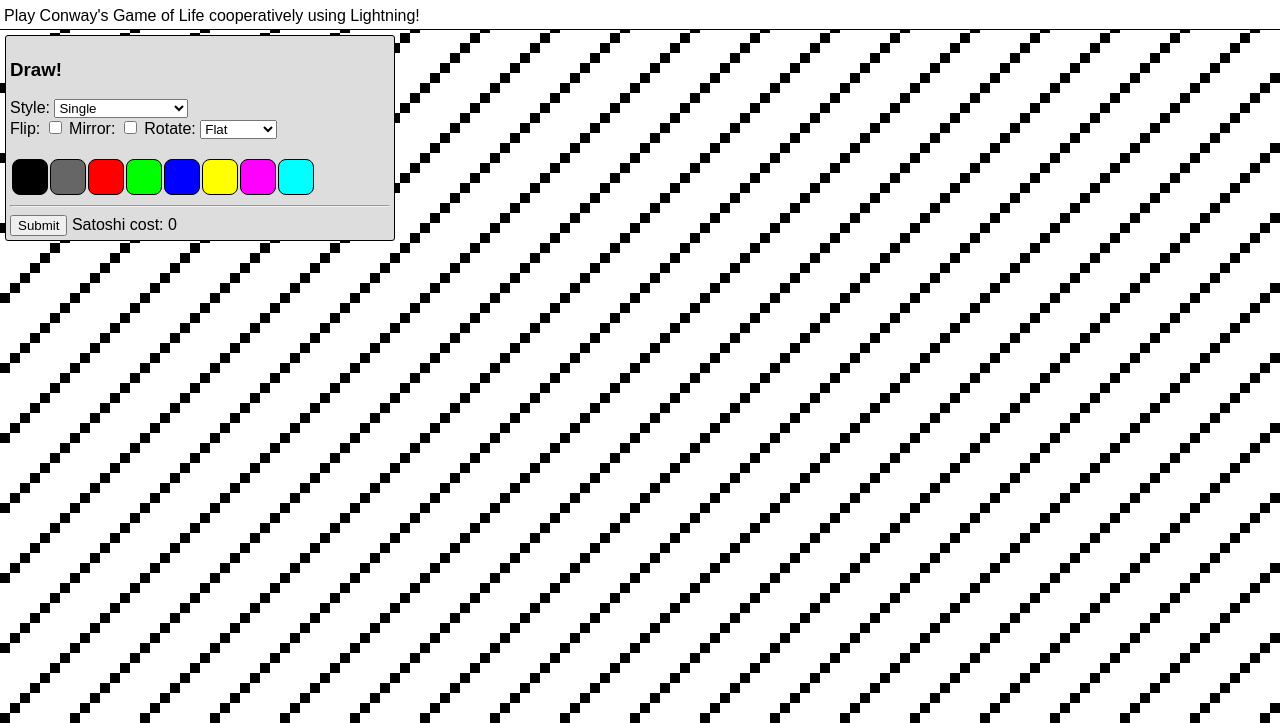
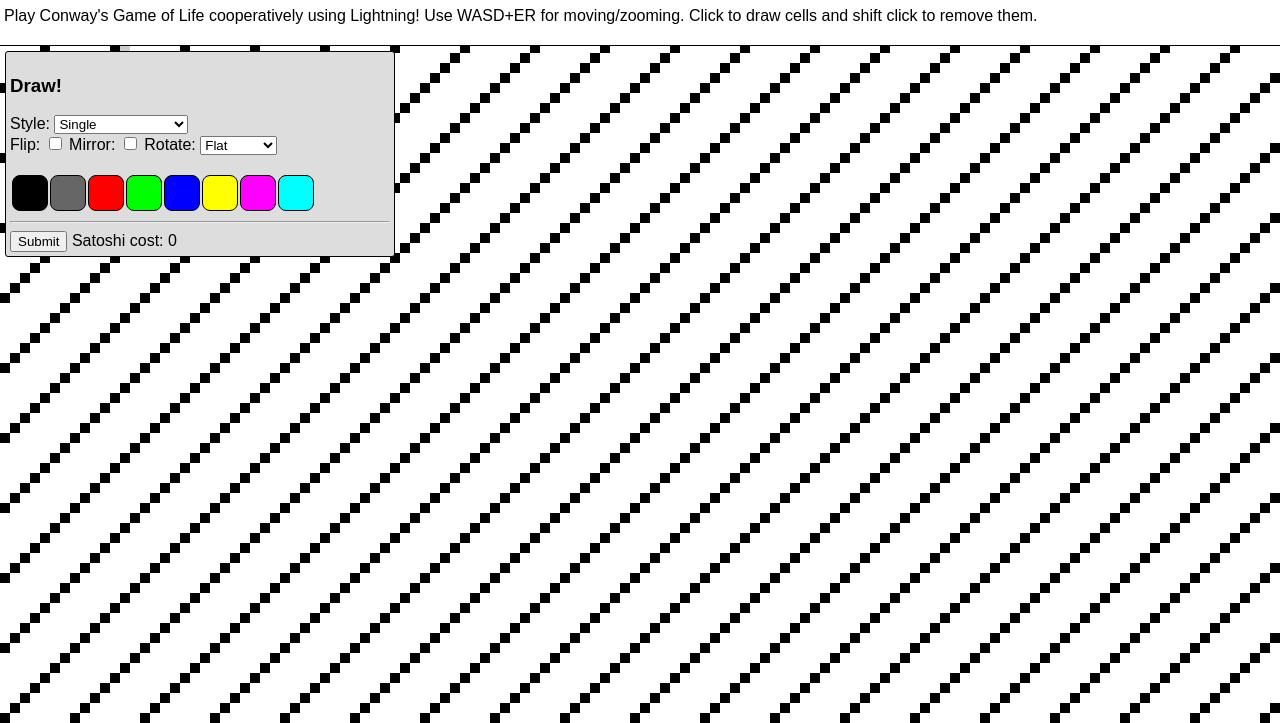
Before and after one commit to delbonis/conways.place, a plain HTML site: page static/index.html in a window 1280 px wide. Shown: the part 77-800 px from the top of the page. Drawn offline with Linux system fonts and the light colour scheme.

Commit message:
Added more text to header bar.

```diff
--- a/static/index.html
+++ b/static/index.html
@@ -48,7 +48,16 @@
 		<div id="overlay">
 			<div id="heading">
 				<h1>conways.place</h1>
-				Play Conway's Game of Life cooperatively using Lightning!
+				<p>
+					Play Conway's Game of Life cooperatively using Lightning!
+					Use WASD+ER for moving/zooming.  Click to draw cells and
+					shift click to remove them.
+				</p>
+				<!--<p>
+					<a href="https://gitlab.com/treyzania/gameoflight">GitLab</a>
+					-
+					<a href="https://tr3y.io">Homepage</a>
+				</p>-->
 			</div>
 
 			<div id="infocol">
```
